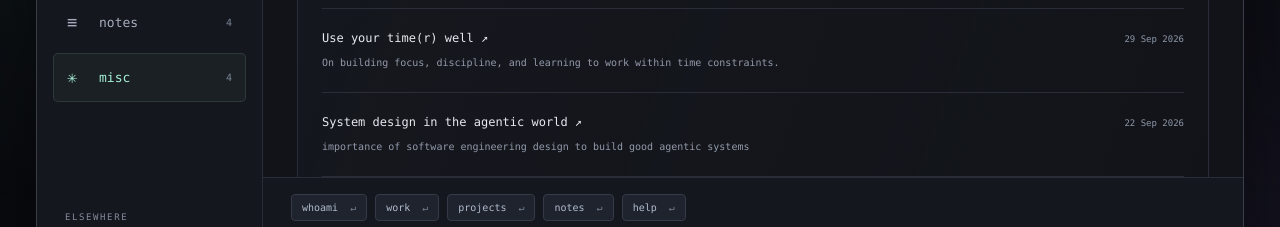
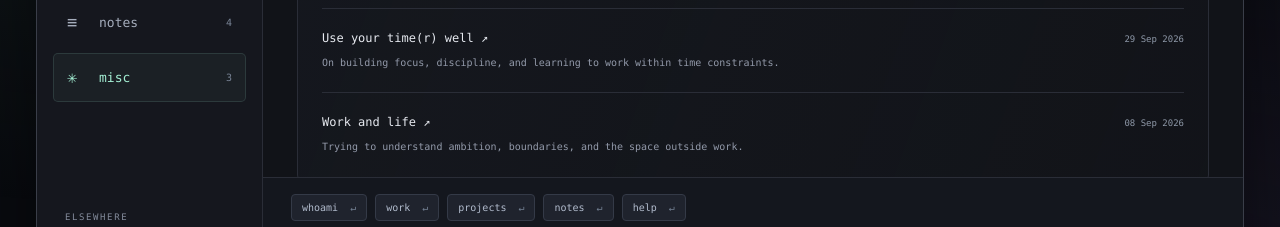
Before and after one commit to venkxycodes/portfolio, a React (Vite) app: page /misc in a window 1280 px wide. Shown: the part 384-611 px from the top of the page. Built offline with nearby package versions, Linux system fonts and the light colour scheme.

Commit message:
docs: remove relocated system design article from misc

```diff
--- a/src/data/misc.ts
+++ b/src/data/misc.ts
@@ -43,21 +43,6 @@ export const misc: Entry[] = [
       'Use your time(r) well. :))',
     ],
   },
-  {
-    slug: 'agentic-system-design',
-    title: 'System design in the agentic world',
-    description: 'importance of software engineering design to build good agentic systems',
-    date: '22 Sep 2026',
-    body: [
-      'One important thing that I’m realising while learning and building AI agents is a lot of "agentic engineering" is just good software design practices.',
-      'For example, let’s take a simple agent -> subagent setup. An agent delegates two independent tasks to two subagents. They run asynchronously, possibly on different workers. The parent needs their results before deciding what to do next.',
-      'Now let’s think what can go wrong.',
-      'What if one subagent fails? What if it hangs indefinitely? What if the parent dies while the subagents are running? Where does execution state live? How do we retry without duplicating work? How does the client know what is happening without holding a request open for several minutes? How do we cancel the whole execution?',
-      'Suddenly we are talking about workers, queues, distributed state, timeouts, retries, idempotency, checkpointing, failure recovery, streaming/SSE and state machines. These are classic system design problems but in the agentic world.',
-      'Of course, building intelligent agents also requires understanding models, context, tools, memory and evals. But once an agent has to run reliably in production, strong software engineering fundamentals become more valuable.',
-      'The advice of experienced engineers continues to make sense: "Get the fundamentals right and keep the system simple stupid"',
-    ],
-  },
   { slug: 'work-and-life', title: 'Work and life', description: 'Trying to understand ambition, boundaries, and the space outside work.', date: '08 Sep 2026', body: [
     'All things built well are built with passion and a lot of hard work. There is no second thought about it. But is hustle for everyone? I do not know. I come from an Indian middle-class family, and all of this is written from my view of how I have seen the world over the last 25 years.',
     'My dad was a Government of India employee and served for 41 years. He started as a clerk and retired as a Class I officer. He was extremely sincere at his job, took no shortcuts to reach where he did, and excelled in his service. His life meant working from 9 to 5/6 on weekdays and 9 to 1/2 on Saturdays. The rest of the weekend was for relaxing and spending time with us. Growing up, I thought this could be my life when I eventually took up a job.',
```
